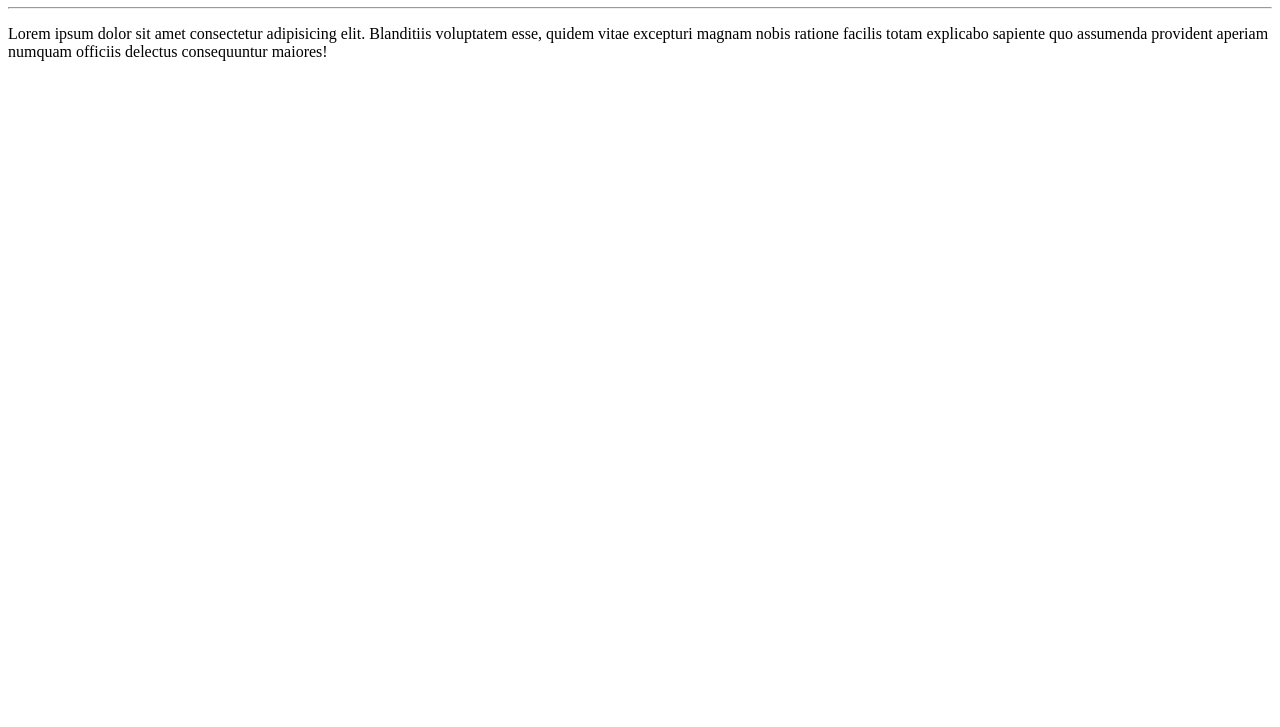
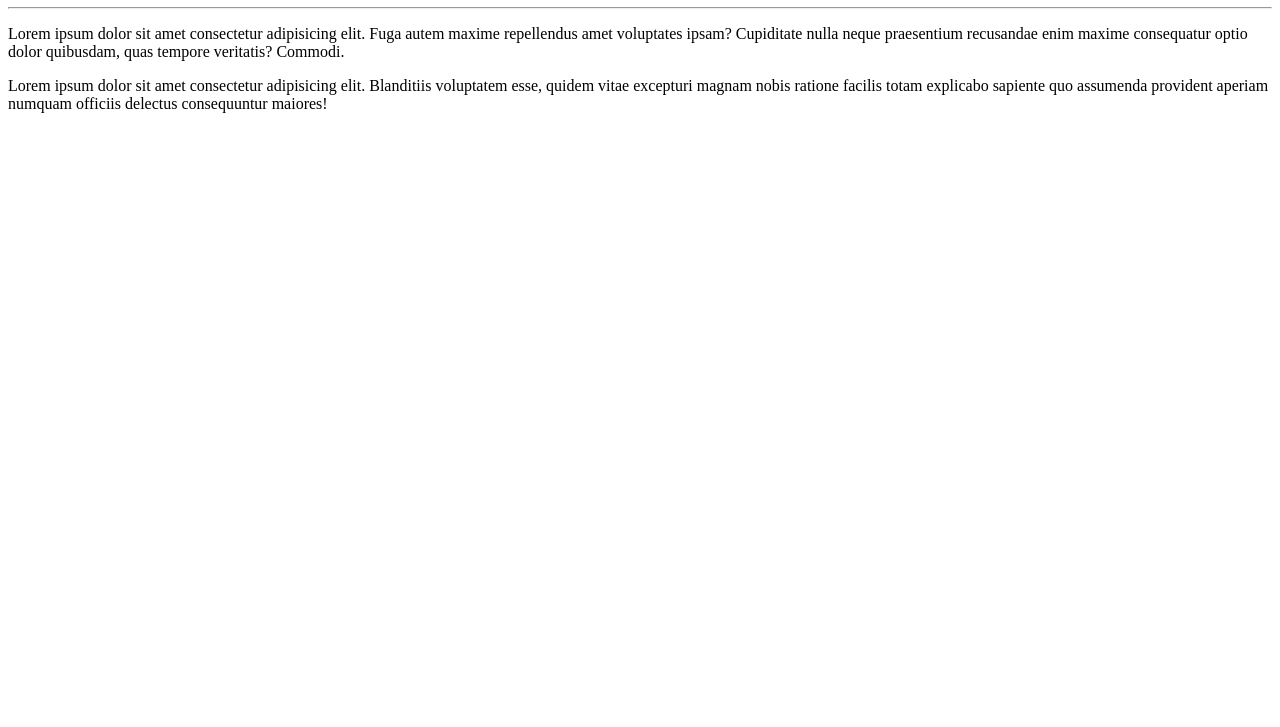
Before and after one commit to LuizGustavoLucas/Ola-Mundo, a plain HTML site: page site-exemplo/index.html in a window 1280 px wide. Shown: the part 73-800 px from the top of the page. Drawn offline with Linux system fonts and the light colour scheme.

Commit message:
adicionei um paragrafo

```diff
--- a/site-exemplo/index.html
+++ b/site-exemplo/index.html
@@ -9,6 +9,7 @@
 <body>
     <h1>Olá, Mundo!</h1>
     <hr>
+    <p>Lorem ipsum dolor sit amet consectetur adipisicing elit. Fuga autem maxime repellendus amet voluptates ipsam? Cupiditate nulla neque praesentium recusandae enim maxime consequatur optio dolor quibusdam, quas tempore veritatis? Commodi.</p>
     <p>Lorem ipsum dolor sit amet consectetur adipisicing elit. Blanditiis voluptatem esse, quidem vitae excepturi magnam nobis ratione facilis totam explicabo sapiente quo assumenda provident aperiam numquam officiis delectus consequuntur maiores!</p>
 
 </body>
```
